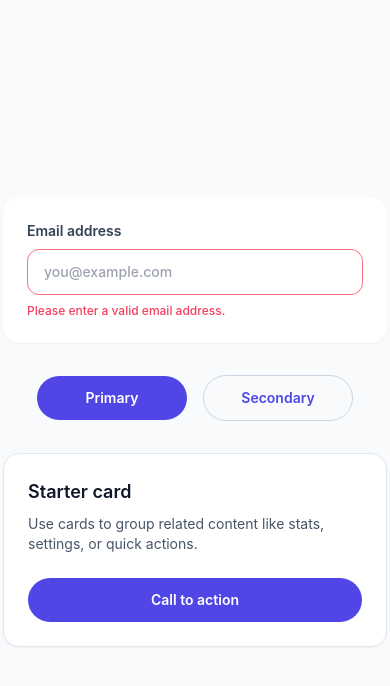
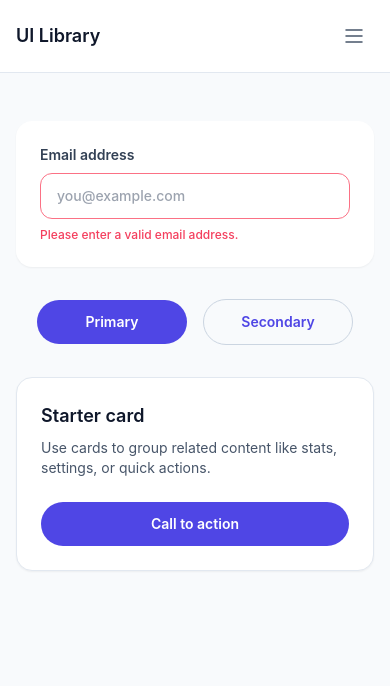
Before and after one commit to Anna-Makovska/ui-components-demo, a React (Vite) app: page / in a window 390 px wide. Shown: the top 686 px of the page. Built offline with nearby package versions, Linux system fonts and the light colour scheme.

Commit message:
Add responsive Navbar component with mobile menu

```diff
--- a/src/App.tsx
+++ b/src/App.tsx
@@ -1,11 +1,13 @@
 import { Button } from './components/Button'
 import { InputField } from './components/InputField'
 import { Card } from './components/Card'
+import { Navbar } from './components/Navbar'
 
 function App() {
   return (
-    <div className="flex min-h-screen items-center justify-center bg-slate-50">
-      <div className="flex flex-col items-center gap-8">
+    <div className="min-h-screen bg-slate-50">
+      <Navbar />
+      <main className="mx-auto flex max-w-6xl flex-col items-center gap-8 px-4 py-12">
         <div className="w-full max-w-sm rounded-2xl bg-white p-6 shadow-sm">
           <InputField
             label="Email address"
@@ -25,7 +27,7 @@ function App() {
         >
           <Button className="mt-2 w-full">Call to action</Button>
         </Card>
-      </div>
+      </main>
     </div>
   )
 }
--- /dev/null
+++ b/src/components/Navbar.tsx
@@ -0,0 +1,76 @@
+import { useState } from 'react'
+
+const navItems = ['Home', 'Components', 'Pricing', 'Docs']
+
+export function Navbar() {
+  const [isOpen, setIsOpen] = useState(false)
+
+  return (
+    <header className="border-b border-slate-200 bg-white">
+      <nav className="mx-auto flex max-w-6xl items-center justify-between px-4 py-4">
+        <div className="text-lg font-semibold text-slate-900">UI Library</div>
+        <button
+          type="button"
+          className="rounded-lg p-2 text-slate-600 transition hover:bg-slate-100 focus-visible:outline-none focus-visible:ring-2 focus-visible:ring-indigo-500 md:hidden"
+          aria-label="Toggle navigation menu"
+          aria-expanded={isOpen}
+          onClick={() => setIsOpen((prev) => !prev)}
+        >
+          <span className="sr-only">Open menu</span>
+          <svg
+            className="h-6 w-6"
+            viewBox="0 0 24 24"
+            fill="none"
+            stroke="currentColor"
+            strokeWidth={1.5}
+            strokeLinecap="round"
+            strokeLinejoin="round"
+          >
+            {isOpen ? (
+              <>
+                <path d="M6 18L18 6" />
+                <path d="M6 6l12 12" />
+              </>
+            ) : (
+              <>
+                <path d="M4 6h16" />
+                <path d="M4 12h16" />
+                <path d="M4 18h16" />
+              </>
+            )}
+          </svg>
+        </button>
+        <div className="hidden items-center gap-8 text-sm font-semibold text-slate-600 md:flex">
+          {navItems.map((item) => (
+            <a key={item} href="#" className="transition hover:text-slate-900">
+              {item}
+            </a>
+          ))}
+          <a
+            href="#"
+            className="rounded-full bg-indigo-600 px-5 py-2 text-white transition hover:bg-indigo-500"
+          >
+            Get access
+          </a>
+        </div>
+      </nav>
+      <div
+        className={`md:hidden ${isOpen ? 'block' : 'hidden'} border-t border-slate-200 bg-white px-4 pb-4`}
+      >
+        <div className="flex flex-col gap-3 text-sm font-semibold text-slate-700">
+          {navItems.map((item) => (
+            <a key={item} href="#" className="rounded-lg px-3 py-2 hover:bg-slate-50">
+              {item}
+            </a>
+          ))}
+          <a
+            href="#"
+            className="rounded-full bg-indigo-600 px-5 py-2 text-center text-white"
+          >
+            Get access
+          </a>
+        </div>
+      </div>
+    </header>
+  )
+}
```
